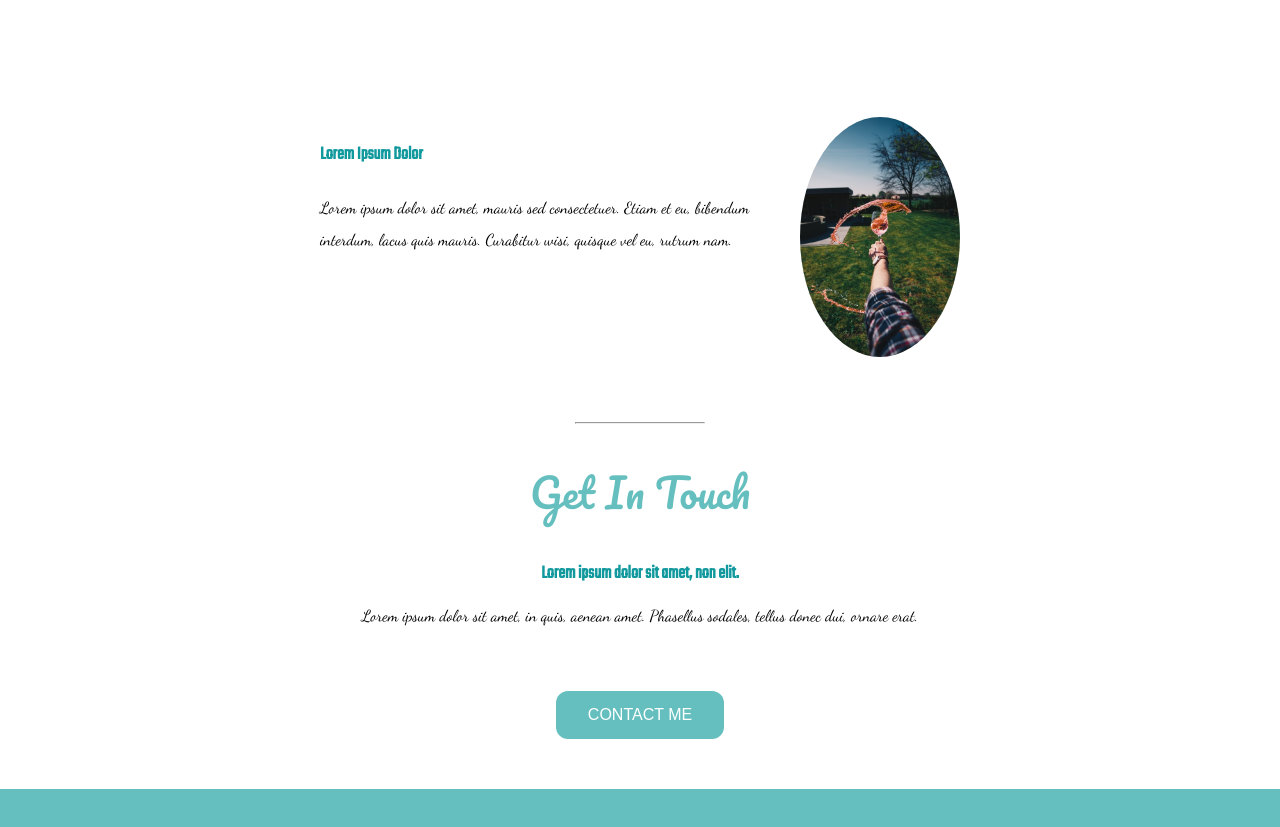
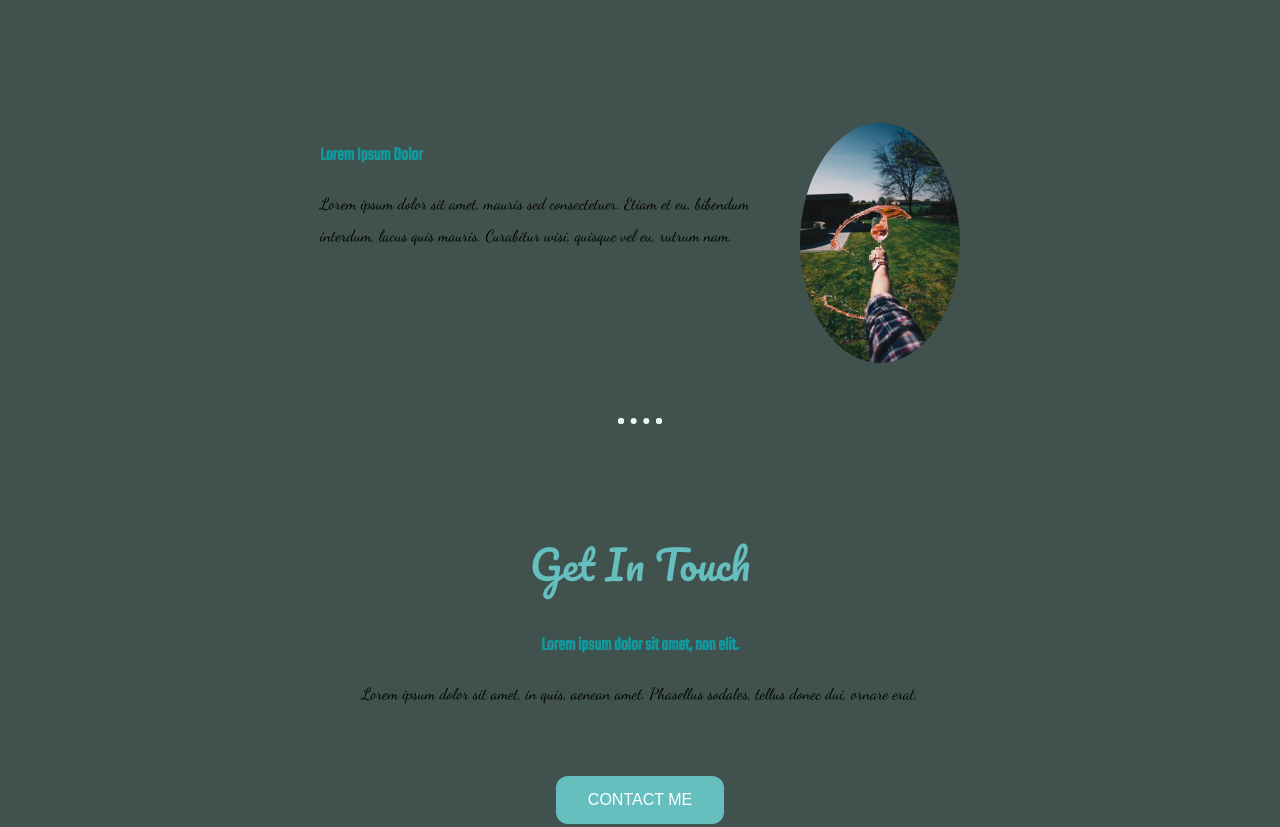
Before and after one commit to Abu-Fahtimoh/Site-Work, a plain HTML site: page index.html in a window 1280 px wide. Shown: the part 1880-2707 px from the top of the page. Drawn offline with Linux system fonts and the light colour scheme.

Commit message:
Update styles.css

```diff
--- a/css/styles.css
+++ b/css/styles.css
@@ -1,11 +1,8 @@
-html {
-  margin: 0;
-}
-
 body {
   margin: 0;
   text-align: center;
   font-family: 'Dancing Script', cursive;
+  background-color: #40514E;
 }
 
 h1 {
@@ -23,6 +20,36 @@ h2 {
   font-weight: normal;
 }
 
+h3 {
+  font-family: 'Teko', sans-serif;
+  color: #11999E;
+}
+
+span {
+  text-decoration: underline;
+}
+
+p {
+  line-height: 2;
+}
+
+button {
+  margin: 50px 0 50px 0;
+}
+
+a {
+  color: white;
+  text-decoration: none;
+}
+
+hr {
+  width: 2.5%;
+  border: 6px dotted #EAF6F6;
+  border-bottom: none;
+}
+.contact-me{
+  margin-top: 105px;
+}
 .image1 {
   width: 25%;
   float: left;
@@ -34,17 +61,14 @@ h2 {
   float: right;
   margin-left: 30px;
 }
-.img{
+
+.img {
   border-radius: 50%;
 }
 
-h3 {
-  font-family: 'Teko', sans-serif;
-  color: #11999E;
-}
-
-span {
-  text-decoration: underline;
+.intro {
+  width: 30%;
+  margin-left: 550px;
 }
 
 .top-container {
@@ -55,7 +79,6 @@ span {
 }
 
 .middle-container {
-  background-color: white;
   padding-top: 60px;
 }
 
@@ -63,7 +86,8 @@ span {
   background-color: #66BFBF;
   padding-top: 100px;
 }
-.footer-link{
+
+.footer-link {
   padding: 20px;
   color: #11999E;
 }
@@ -72,7 +96,6 @@ span {
   width: 50%;
   margin: 100px auto;
   text-align: left;
-  line-height: 2;
   padding: 50px;
 }
 
@@ -87,14 +110,9 @@ span {
   left: 300px;
   top: 400px;
 }
-button{
-  margin: 50px 0 50px 0;
 
-
-}
-
-.btn{
-  background-color:#66BFBF;
+.btn {
+  background-color: #66BFBF;
   border: none;
   padding: 15px 32px;
   text-align: center;
@@ -104,16 +122,13 @@ button{
   border-radius: 12px;
 }
 
-a{
-  color: white;
-text-decoration: none;
+.hr2 {
+  display: inline-block;
+  margin-left: 650px;
+  margin-top: 70px;
 }
 
-
-hr {
-  width: 10%;
+.last-p {
+  margin: 40px 0 40px 0;
+  padding-bottom: 40px;
 }
-.last-p{
-  margin: 40px 0 40px 0;
-padding-bottom: 40px;
-}
```
